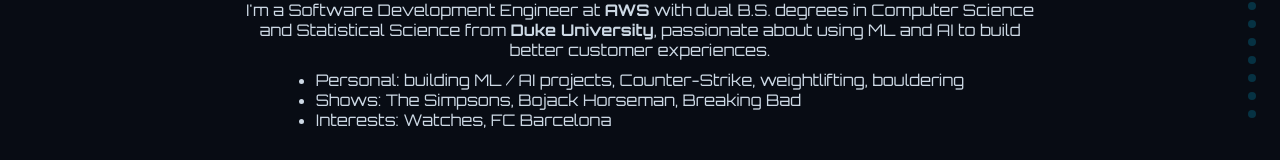
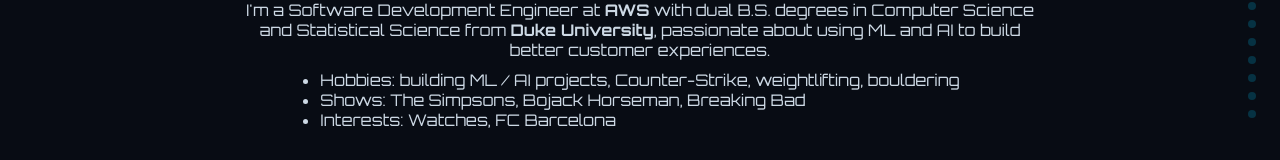
Before and after one commit to giykim/portfolio, a React (Create React App) app in the folder portfolio/: page /about in a window 1280 px wide. Shown: the part 444-604 px from the top of the page. Built offline with nearby package versions, Linux system fonts and the light colour scheme.

Commit message:
Push footer above search bar

```diff
--- a/portfolio/public/index.html
+++ b/portfolio/public/index.html
@@ -3,7 +3,7 @@
     <head>
         <meta charset="utf-8" />
         <link rel="icon" href="%PUBLIC_URL%/favicon.ico" />
-        <meta name="viewport" content="width=device-width, initial-scale=1" />
+        <meta name="viewport" content="width=device-width, initial-scale=1, viewport-fit=cover" />
         <meta name="theme-color" content="#000000" />
         <meta
             name="description"
--- a/portfolio/src/pages/About.js
+++ b/portfolio/src/pages/About.js
@@ -13,7 +13,7 @@
                     I'm a Software Development Engineer at <strong>AWS</strong> with dual B.S. degrees in Computer Science and Statistical Science from <strong>Duke University</strong>, passionate about using ML and AI to build better customer experiences.
                 </code>
                 <ul>
-                    <li><code className="p">Personal: building ML / AI projects, Counter-Strike, weightlifting, bouldering</code></li>
+                    <li><code className="p">Hobbies: building ML / AI projects, Counter-Strike, weightlifting, bouldering</code></li>
                     <li><code className="p">Shows: The Simpsons, Bojack Horseman, Breaking Bad</code></li>
                     <li><code className="p">Interests: Watches, FC Barcelona</code></li>
                 </ul>
--- a/portfolio/src/pages/Navigation.css
+++ b/portfolio/src/pages/Navigation.css
@@ -91,7 +91,7 @@
     background-color: #060a10;
     opacity: 0.95;
     z-index: 2;
-    padding: 8px;
+    padding: 8px 8px calc(8px + env(safe-area-inset-bottom));
     border-top: 1px solid rgba(0, 207, 255, 0.15);
     flex-shrink: 0;
     width: 100%;
```
